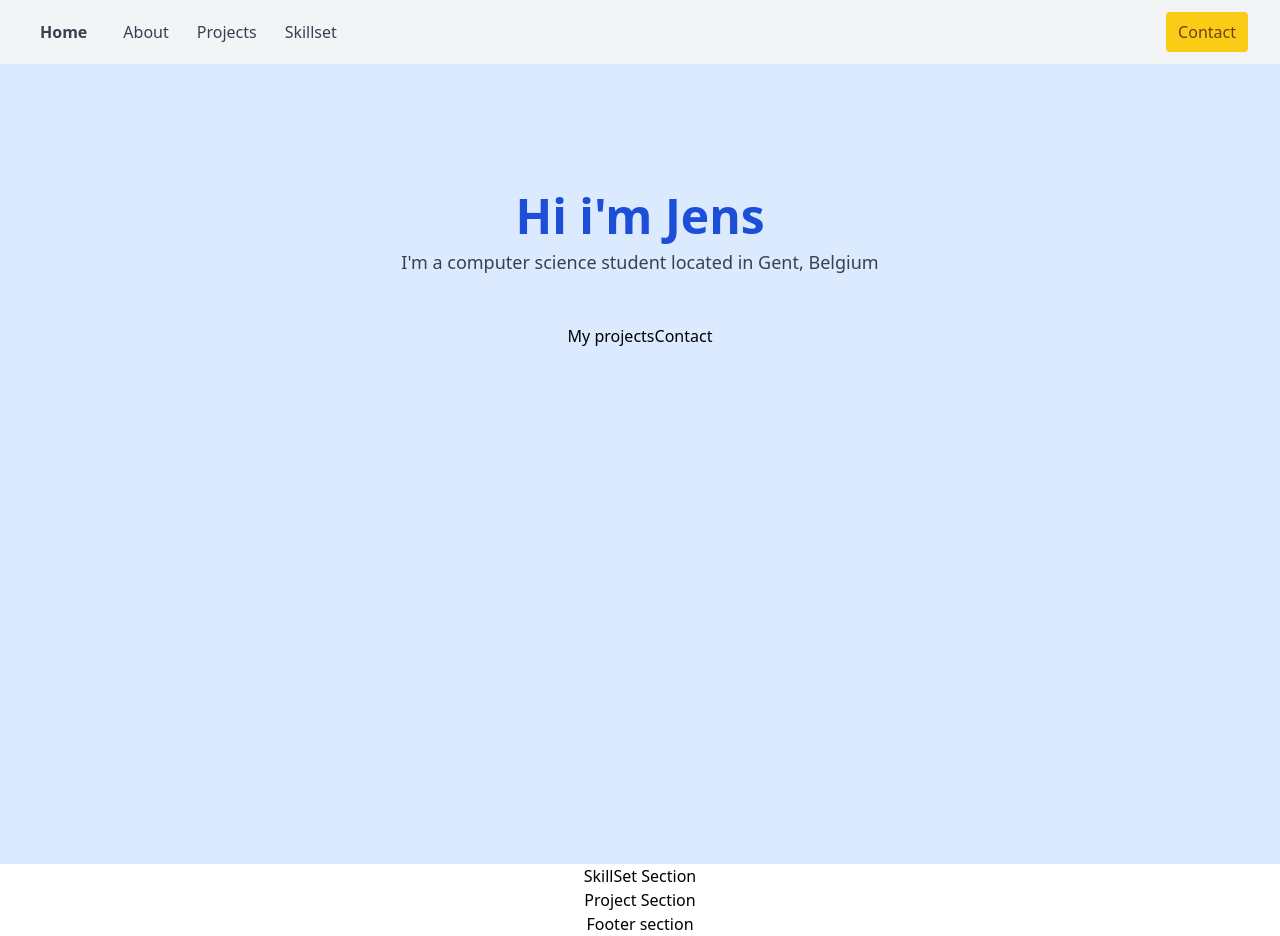
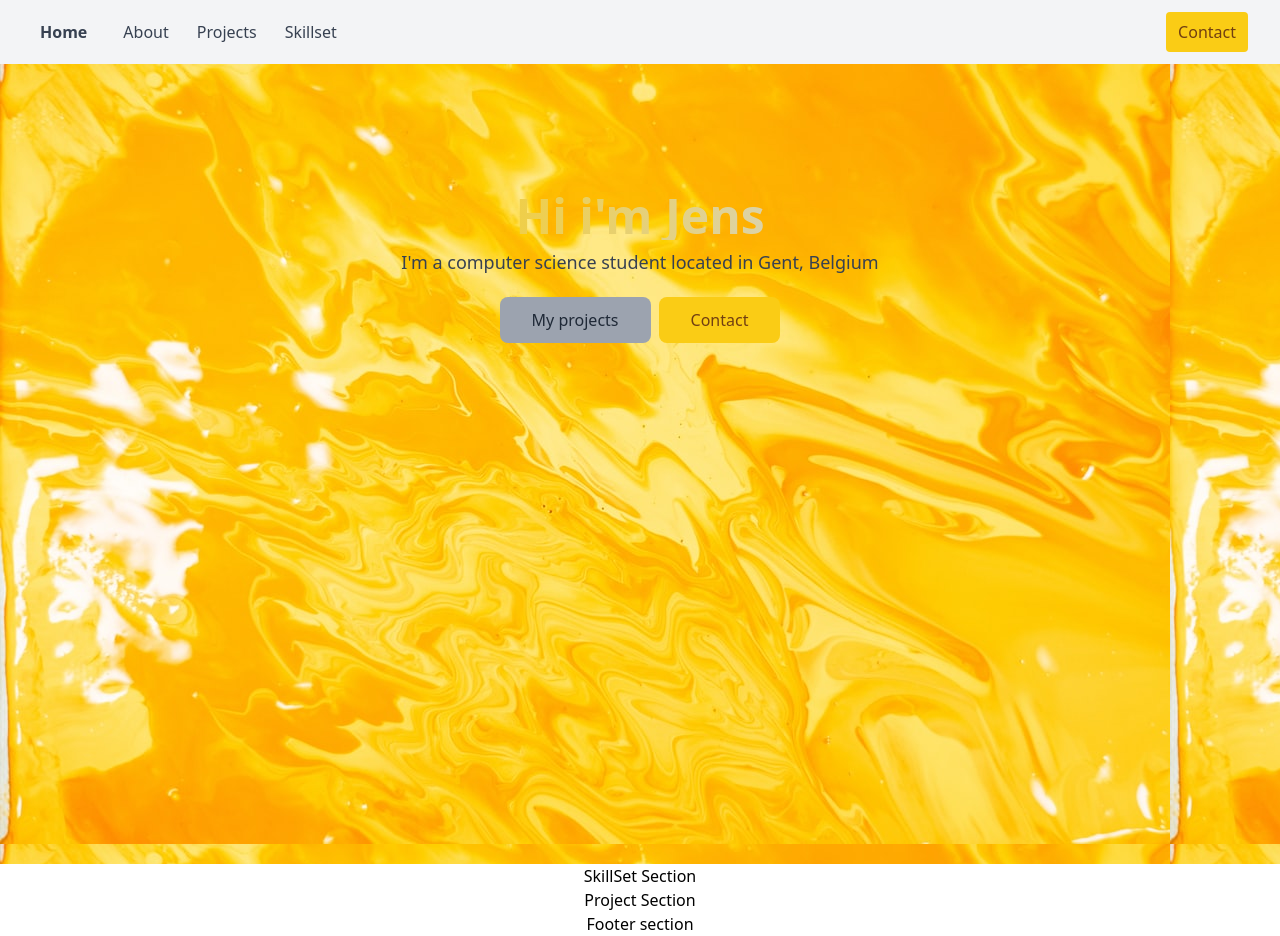
Before and after one commit to jensbols/eportfolio, a React (Create React App) app: page / in a window 1280 px wide. Built offline with nearby package versions, Linux system fonts and the light colour scheme.

Commit message:
added some bad background for testing purposes

```diff
--- a/src/components/HeroSection.jsx
+++ b/src/components/HeroSection.jsx
@@ -1,14 +1,13 @@
-import face from '../images/samplefaceshot.jpg';
-
+import bgimage from '../images/bgyello.jpg'
 export default function HeroSection() {
   return (
-    <div className="min-h-screen bg-blue-100 p-32 text-center">
-      <h1 className='text-5xl font-bold text-blue-700 mb-2'>Hi i'm Jens</h1>
-      <p className='text-gray-700 text-lg mb-12'>I'm a computer science student located in Gent, Belgium</p>
+    <div style={{ backgroundImage: `url(${bgimage})` }} className="min-h-screen bg-blue-100 p-32 text-center px-96">
+      <h1 className='text-5xl font-bold mb-2 bg-clip-text text-transparent bg-gradient-to-r from-yellow-400 to-gray-300'>Hi i'm Jens</h1>
+      <p className='text-gray-700 text-lg mb-8'>I'm a computer science student located in Gent, Belgium</p>
 
-      <div>
-        <a href="#">My projects</a>
-        <a href="#">Contact</a>
+      <div className="space-x-2">
+        <a href="#" className="py-3 px-8 bg-gray-400 text-gray-800 rounded-lg hover:bg-gray-300 hover:shadow-xl hover:text-gray-900 transition duration-300">My projects</a>
+        <a href="#" className="py-3 px-8 bg-yellow-400 text-yellow-900 rounded-lg hover:bg-yellow-300 hover:shadow-xl transition duration-300">Contact</a>
       </div>
 
     </div>
```
Also changed, not shown: src/images/bgimage.png (added), src/images/bgyello.jpg (added).
